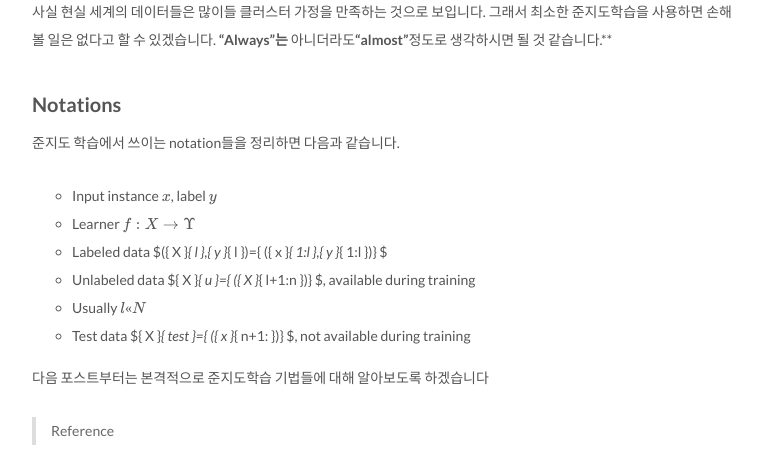
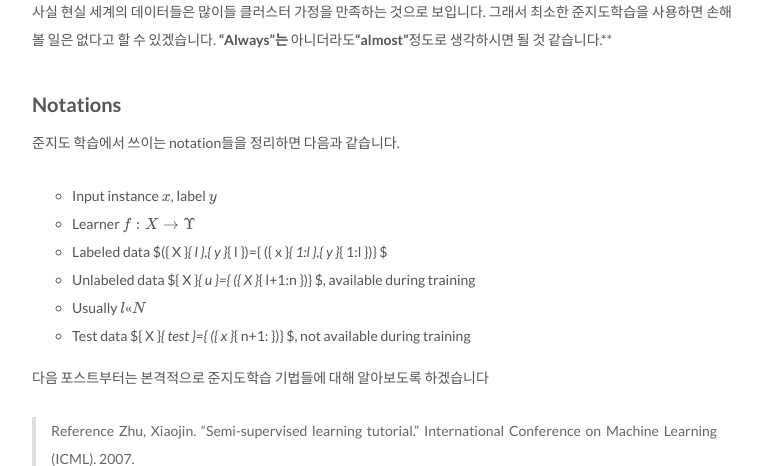
Before and after one commit to Jayhey/Jayhey.github.io, a Jekyll site: the page built from _posts/2017-12-04-semisupervised_overview.md, in a window 1280 px wide, cut to the strip 3495-3961 px from the top of the page. Shown: the whole strip, without its empty margins (258-1020 px from the left). Built offline with Jekyll 4.4.1, drawn with Linux system fonts in a browser that asks for light colours; formulas are drawn with MathJax 3; comment, search, counter and statistics services are not loaded.

Commit message:
semisupervised overview

```diff
--- a/_posts/2017-12-04-semisupervised_overview.md
+++ b/_posts/2017-12-04-semisupervised_overview.md
@@ -78,5 +78,4 @@ tags:
 다음 포스트부터는 본격적으로 준지도학습 기법들에 대해 알아보도록 하겠습니다
 
 > Reference
->
->
+> Zhu, Xiaojin. "Semi-supervised learning tutorial." International Conference on Machine Learning (ICML). 2007.
```
